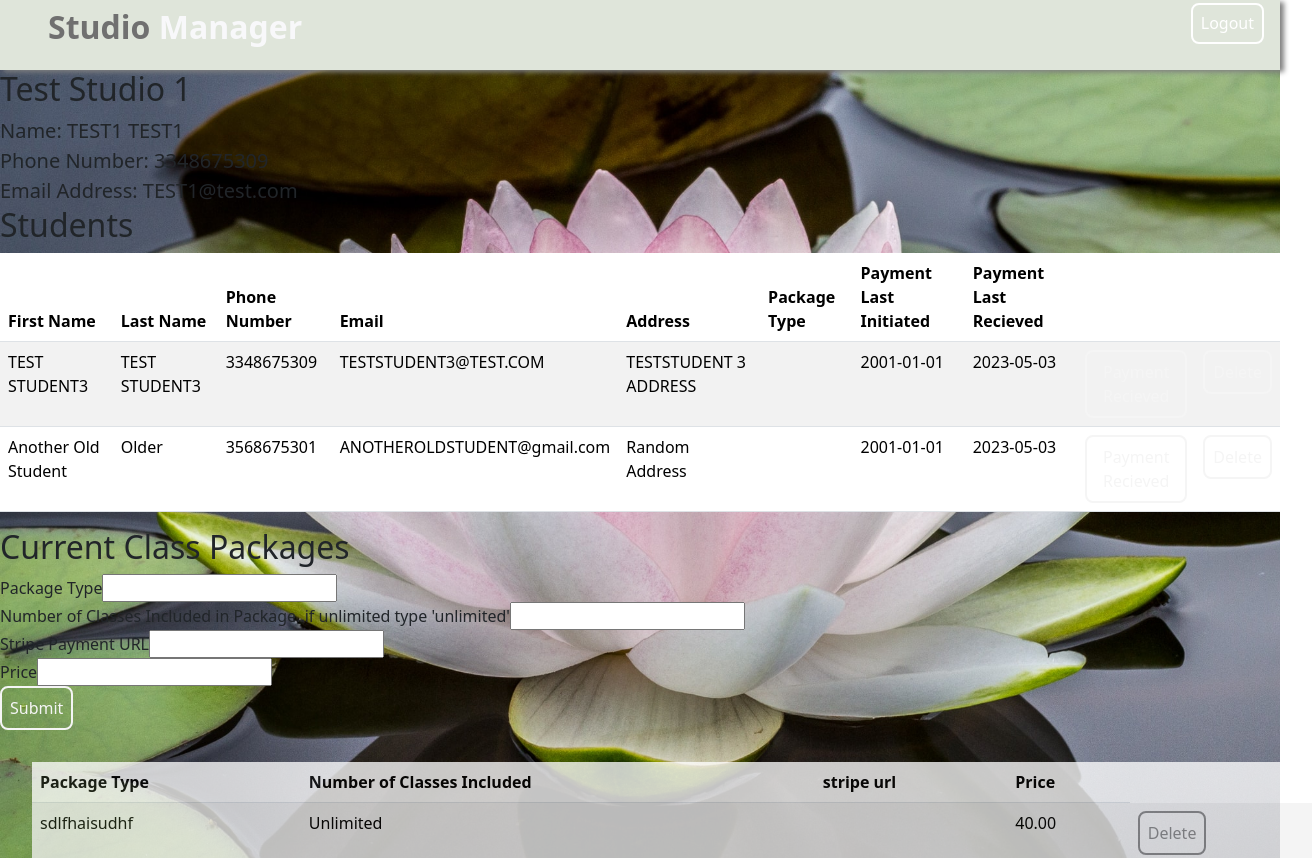
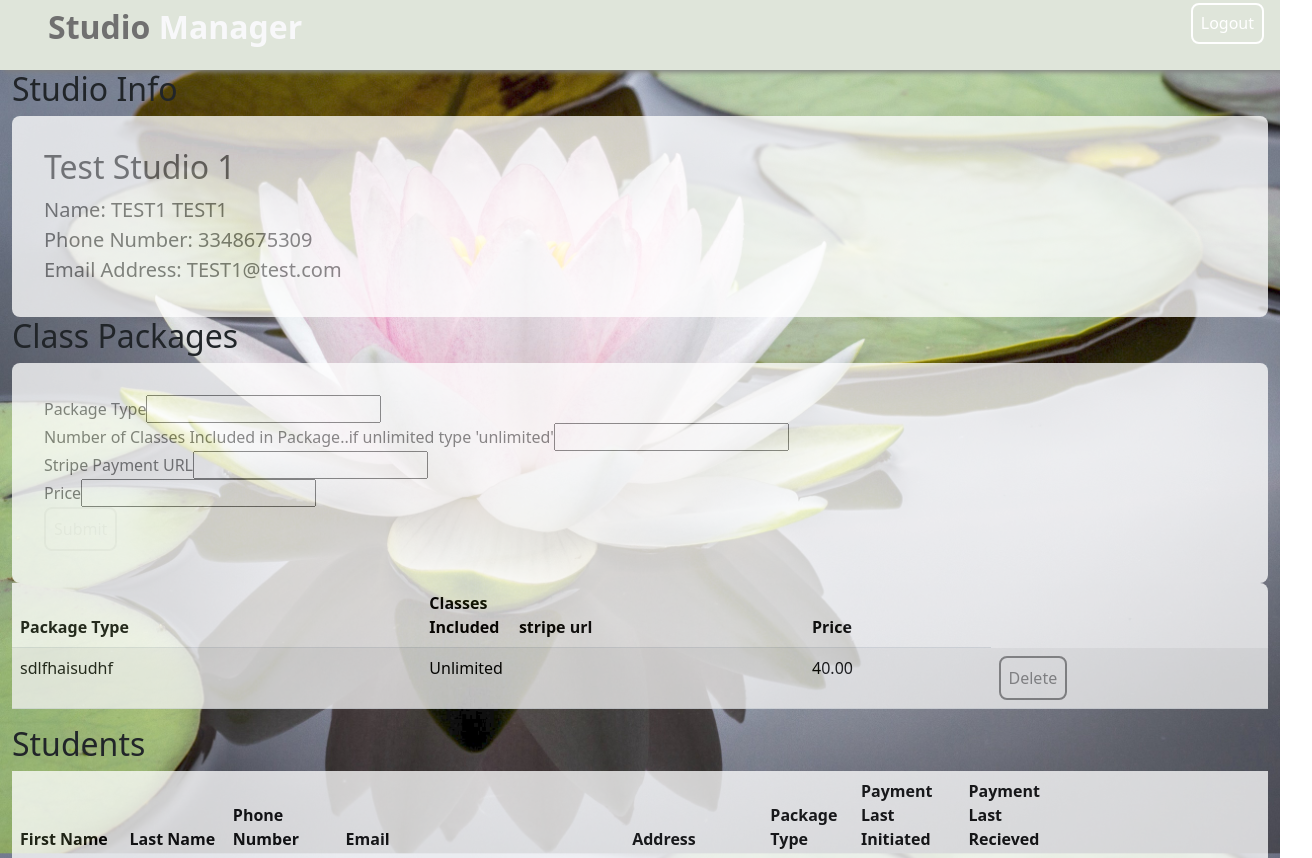
Before and after one commit to Whomerding/yoga_client_management, a React (Create React App) app in the folder frontend/: page /owner in a window 1280 px wide. Shown: the top 858 px of the page, 1312 px wide, since content can reach past the window. Built offline with nearby package versions, Linux system fonts and the light colour scheme; no server answers; sample sign-in values are in the browser's storage.

Commit message:
more styling

```diff
--- a/frontend/src/App.css
+++ b/frontend/src/App.css
@@ -40,8 +40,7 @@ button {
   font-family: inherit;
   padding: 0.5rem 0.5rem;
   border-radius: .5rem;
-  /* display:grid;
-  place-content: center; */
+
 }
 
 button:hover {
@@ -86,10 +85,10 @@ button:hover {
   height: 20%;
 }
 
-.student-info-display {
+.info-display {
   color: #707070;
   background-color: #FFFFFF;
-  margin: 2REM;
+  padding: 2REM;
   border-radius: .5REM;
   padding: 2rem;
   opacity: 77%;
@@ -101,14 +100,11 @@ button:hover {
   font-size: 1.25rem;
 }
 
-.student-display-table {
+.studio-table {
   color: #707070;
   background-color: #FFFFFF;
-  margin: 2REM;
+  padding: 2REM;
   border-radius: .5REM;
   padding: 2rem;
   opacity: 77%;
 }
-.studio-owner-button {
-  color: blue
-}
--- a/frontend/src/App.js
+++ b/frontend/src/App.js
@@ -24,9 +24,7 @@ import image from "./Images/lotusflower_jay_castor_on_unsplash.jpg"
 function App() {
 
   return (
-    <div style={{backgroundImage: `url(${image})`,  backgroundSize: "cover",
-      height: "140vh",
-      width: "100vw"}}>
+    <div style={{backgroundImage: `url(${image})`,  backgroundSize: "cover", backgroundAttachment: "fixed"}}>
       <Navbar />
       <Routes>
         <Route
--- a/frontend/src/components/ClassInfoCard/ClassInfoCard.jsx
+++ b/frontend/src/components/ClassInfoCard/ClassInfoCard.jsx
@@ -4,17 +4,20 @@ import axios from 'axios';
 import useAuth from '../../hooks/useAuth';
 import image0 from '../Images/anton-mislawsky-7K4t5352YOY-unsplash.jpg';
 import image1 from '../Images/erik-brolin-wmZNEGkcsmw-unsplash.jpg';
-
+import image2 from '../Images/luna-active-fitness-eWCKh0RKqxI-unsplash (1).jpg';
+import image3 from '../Images/mor-shani-5f6VXsk25OQ-unsplash.jpg';
+import image4 from '../Images/outsidethccn-dsgn-YDaGY4bl2aE-unsplash.jpg';
+import image5 from '../Images/tabitha-turner-qtr0Lw4fMGc-unsplash.jpg';
+import image6 from '../Images/wesley-tingey--nZynZmR3Ls-unsplash.jpg';
+import image7 from '../Images/yannic-laderach-Dqx4XWuXu7w-unsplash.jpg'
 
 const ClassInfoCard = ({singlePackage, student, getStudents}) => {
     const [user, token]=useAuth()
     var today = format(new Date(), 'yyyy-MM-dd');
     const student_id=student?.id
     const [studentUpdate, setStudentUpdate]=useState()
-    // const imageUrls =
-    //     image0
-        // , image1,image2,image3,image4,image5, image6, image7
-
+    const [currentIndex, setCurrentIndex] = useState(-1)
+    const images = [image0, image1, image2, image3 ]
 
     useEffect(()=>{setStudentUpdate({
         last_payment: today,
@@ -22,8 +25,18 @@ const ClassInfoCard = ({singlePackage, student, getStudents}) => {
         classes_remaining: student.classes_remaining + singlePackage.number_of_classes_included_in_package
     })},[student])
 
+
+
+    function getRandomImage () {
+        // const nextIndex = (currentIndex+1) % images.length;
+        // setCurrentIndex(nextIndex);
+        // return images[nextIndex];
+
+        const randomIndex = Math.floor(Math.random() * images.length);
+        return images[randomIndex];
+    };
+
     const handleClick = async (event)=> {
-        // event.preventDefault()
         console.log(studentUpdate)
         console.log ("classes remaining: "+ student.classes_remaining)
         console.log (typeof singlePackage.number_of_classes_included_in_package, singlePackage.number_of_classes_included_in_package)
@@ -48,7 +61,7 @@ const ClassInfoCard = ({singlePackage, student, getStudents}) => {
                 <a href = {singlePackage.stripe_payment_url} target="_blank" rel="noopener noreferrer" onClick={handleClick}>
                     <p style={{fontSize: "1.75rem", paddingTop: ".5rem"}}>${singlePackage.price}</p>
                     <p style={{fontSize: "1.5rem", paddingBottom: "1rem"}}>{singlePackage.package_type}</p>
-                    <img style={{height: "17REM", width: "10REM"}} src= {image0} alt={"yoga picture"} />
+                    <img style={{height: "17REM", width: "10REM"}} src= {getRandomImage()} alt={"yoga picture"} />
                 </a>
             </div>
         </div>
--- a/frontend/src/components/ClassPackageForm/ClassPackageForm.jsx
+++ b/frontend/src/components/ClassPackageForm/ClassPackageForm.jsx
@@ -45,6 +45,7 @@ const ClassPackageForm = ({studio, getAllClassPackages}) => {
       };
 
     return (
+        <div className='info-display'>
             <form onSubmit={handleSubmit}>
                 <div>
                     <label>Package Type</label>
@@ -66,6 +67,7 @@ const ClassPackageForm = ({studio, getAllClassPackages}) => {
                     <button type="submit">Submit</button>
                 </div>
             </form>
+        </div>
      );
 };
 export default ClassPackageForm;
--- a/frontend/src/components/ClassPackageTable/ClassPackageTable.jsx
+++ b/frontend/src/components/ClassPackageTable/ClassPackageTable.jsx
@@ -28,11 +28,11 @@ const ClassPackageTable = ({studioPackages, getAllClassPackages, studio}) => {
     console.log(`studio.id: ${studio.id}`)
     return (
 
-        <table className=" table table-striped student-display-table">
+        <table className=" table table-striped studio-table">
         <thead>
             <tr>
                 <th>Package Type</th>
-                <th>Number of Classes Included</th>
+                <th>Classes Included</th>
                 <th>stripe url</th>
                 <th>Price</th>
             </tr>
@@ -43,8 +43,8 @@ const ClassPackageTable = ({studioPackages, getAllClassPackages, studio}) => {
         .map((el)=>(
             <tr key={el.id}>
                 <td>{el.package_type}</td>
-                <td>{el.number_of_classes_included_in_package}</td>
-                <td>{el.stripe_payment_url}</td>
+                <td style={{width: "5REM"}}>{el.number_of_classes_included_in_package}</td>
+                <td style={{maxWidth:"6REM", overflow: 'scroll'}}>{el.stripe_payment_url}</td>
                 <td>{el.price}</td>
                 <td><button style={{color:'grey', borderColor:'grey' }} onClick= {()=> deleteStudioPackage(el.id)}>Delete</button></td>
                 {console.log(el.studio.id)}
--- a/frontend/src/components/InactiveStudentDisplay/InactiveStudentDisplay.jsx
+++ b/frontend/src/components/InactiveStudentDisplay/InactiveStudentDisplay.jsx
@@ -25,8 +25,7 @@ console.log (thirtyDaysAgo)
 console.log (inactiveStudents)
 
     return (
-
-        <table class="table table-dark">
+        <table className="table table-striped studio-table">
         <thead>
             <tr>
                 <th>First Name</th>
--- a/frontend/src/components/StudentDisplayTable/StudentDisplayTable.jsx
+++ b/frontend/src/components/StudentDisplayTable/StudentDisplayTable.jsx
@@ -305,7 +305,7 @@ const StudentDisplayTable = ({studio}) => {
 
     return (
 
-        <table className="table table-striped">
+        <table className="table table-striped studio-table" style={{padding: "2rem"}} >
         <thead>
             <tr>
                 <th>First Name</th>
@@ -332,8 +332,8 @@ const StudentDisplayTable = ({studio}) => {
                 <td >{el.current_class_package?.package_type}</td>
                 <td >{el.last_payment}</td>
                 <td >{el.payment_last_resolved}</td>
-                <td ><button onClick={()=>updateStudentFunction(el.id)}>Payment Recieved</button></td>
-                <td><button onClick= {()=> deleteStudent(el.id)}>Delete</button></td>
+                <td ><button style={{color:"darkgrey", borderColor: "darkgrey"}}  onClick={()=>updateStudentFunction(el.id)}>Payment Recieved</button></td>
+                <td><button style={{color:"darkgrey", borderColor: "darkgrey"}} onClick= {()=> deleteStudent(el.id)}>Delete</button></td>
 
             </tr>
             ))}
--- a/frontend/src/components/StudentInfoDisplay/StudentInfoDisplay.jsx
+++ b/frontend/src/components/StudentInfoDisplay/StudentInfoDisplay.jsx
@@ -12,18 +12,18 @@ const StudentInfoDisplay = ({student, getStudents}) => {
 
 const getStudentClassesTaken= async () => {
     try {
-        const response = await axios.get(`http://127.0.0.1:8000/api/classestaken/`, {headers: {Authorization:"Bearer " + token}});
-        const filteredResponse = response.data.filter(el=>(el.student.id===(student.id)));
-        setStudentClassTakenInfo(filteredResponse);
+        const response = await axios.get(`http://127.0.0.1:8000/api/classestaken/?id=19`, {headers: {Authorization:"Bearer " + token}});
+        // const filteredResponse = response.data.filter(el=>(el.student.id===(student.id)));
+        // setStudentClassTakenInfo(filteredResponse);
 
-        console.log (studentClassTakenInfo)
+        console.log (response)
     } catch (error) {
         console.log(error)
     }
 }
 
     return (
-        <div className='student-info-display'>
+        <div className='info-display'>
             <div>
                 <h2 style={{fontFamily: "cursive", fontSize: "2REM", textAlign:"center"}}>{student?.first_name}'s Stats</h2>
             </div>
--- a/frontend/src/components/StudioInfoDisplay/StudioInfoDisplay.jsx
+++ b/frontend/src/components/StudioInfoDisplay/StudioInfoDisplay.jsx
@@ -7,7 +7,7 @@ const StudioInfoDisplay = ({studio}) => {
 
 
     return (
-        <div>
+        <div className='info-display'>
             <h2>{studio.studio_name}</h2>
             <p>Name: {studio.first_name} {studio.last_name}</p>
             <p>Phone Number: {studio.phone_number}</p>
--- a/frontend/src/pages/StudioOwnerPage/StudioOwnerPage.js
+++ b/frontend/src/pages/StudioOwnerPage/StudioOwnerPage.js
@@ -134,24 +134,31 @@ const StudioOwnerPage = () => {
 
 
     return (
-        <div>
+        <div className='container-fluid'>
+          <div className="row">
+            <div class="col">
+              <h2>Studio Info</h2>
               <div>
                 <StudioInfoDisplay studio={studio}/>
               </div>
+              <div>
+                <h2>Class Packages</h2>
+                <ClassPackageForm studio={studio} getAllClassPackages={getAllClassPackages} />
+              </div>
+              <div>
+                <ClassPackageTable studio={studio} studioPackages={studioPackages} getAllClassPackages={getAllClassPackages}/>
+              </div>
+            </div>
+            <div class='col'>
               <div>
                 <h2>Students</h2>
                 <StudentDisplayTable studio={studio} />
               </div>
               <div>
-            <h2>Current Class Packages</h2>
-            <ClassPackageForm studio={studio} getAllClassPackages={getAllClassPackages} />
-          </div>
-          <div>
-            <ClassPackageTable studio={studio} studioPackages={studioPackages} getAllClassPackages={getAllClassPackages}/>
-          </div>
-          <div>
                 <h2>Inactive Students</h2>
                 <InactiveStudentDisplay studio={studio} />
+              </div>
+            </div>
           </div>
         </div>
 
```
Also changed, not shown: frontend/src/Images/lotusflower_jay_castor_on_unsplash.jpg. Lines whose indentation alone changed are shown as unchanged.
